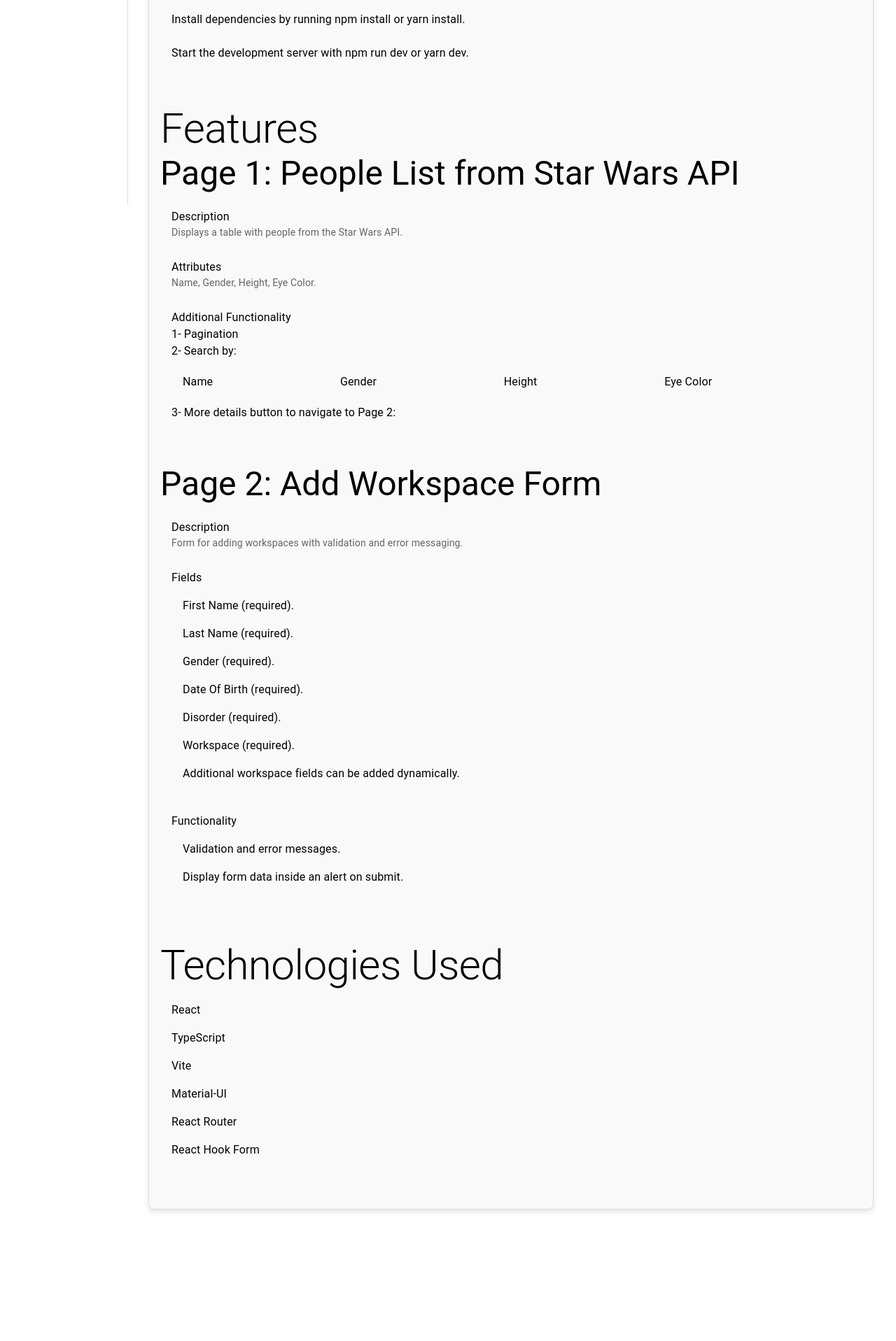
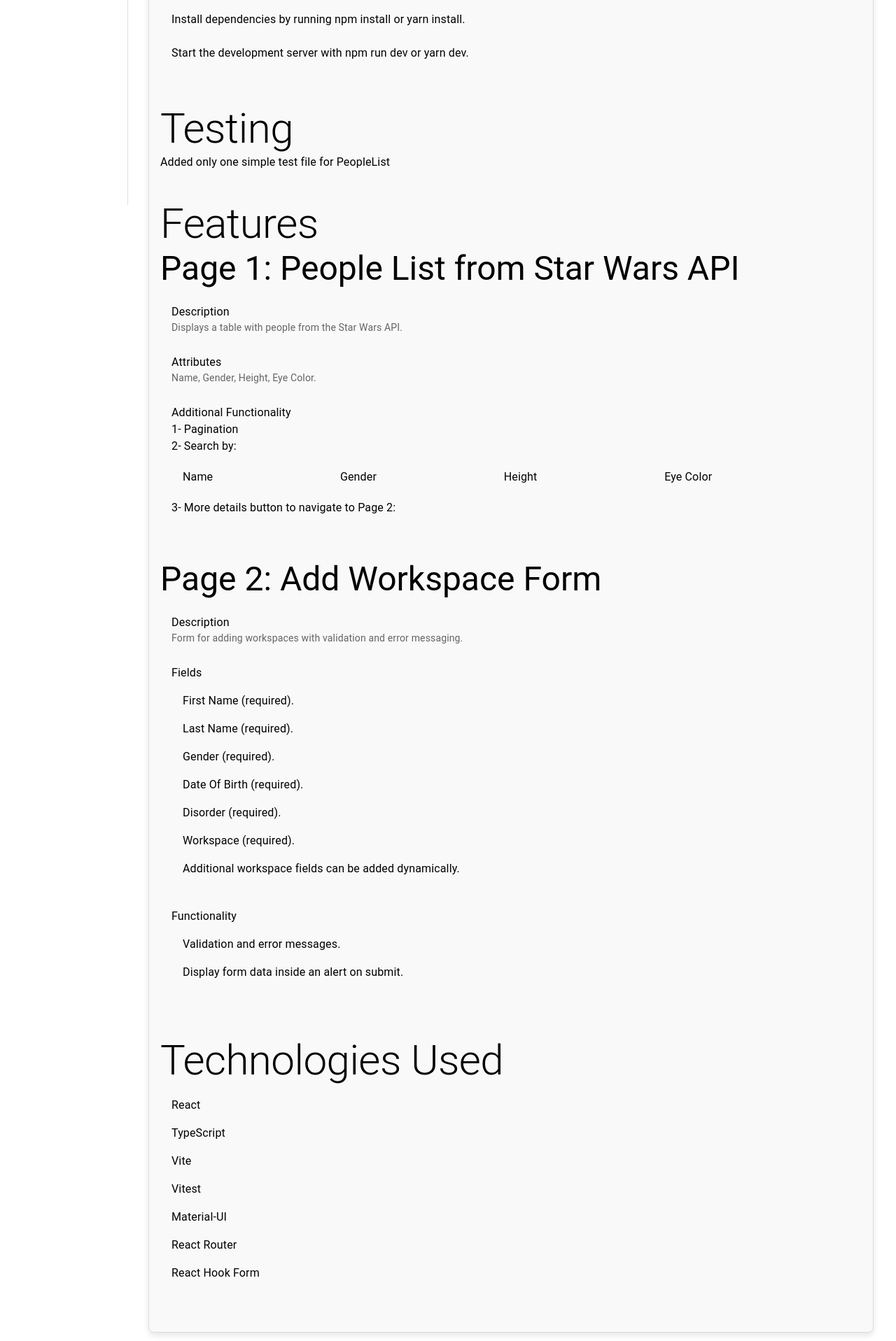
Before and after one commit to yazanj082/AO-React-Task, a React (Vite) app: page / in a window 1280 px wide. Shown: the part 517-2434 px from the top of the page at 70% size. Before the commit the page ends 2278 px from the top, so only its background shows below. Built offline with nearby package versions, Linux system fonts and the light colour scheme.

Commit message:
adding documentation

```diff
--- a/src/modules/home/pages/Home/Home.tsx
+++ b/src/modules/home/pages/Home/Home.tsx
@@ -67,7 +67,14 @@
           </ListItem>
         </List>
       </Box>
-
+      <Box className={styles.section}>
+        <Typography variant="h2" className={styles.heading}>
+          Testing
+        </Typography>
+        <Typography>
+          Added only one simple test file for PeopleList
+        </Typography>
+      </Box>
       <Box className={styles.section}>
         <Typography variant="h2" className={styles.heading}>
           Features
@@ -184,6 +191,7 @@
             <ListItem>React</ListItem>
             <ListItem>TypeScript</ListItem>
             <ListItem>Vite</ListItem>
+            <ListItem>Vitest</ListItem>
             <ListItem>Material-UI</ListItem>
             <ListItem>React Router</ListItem>
             <ListItem>React Hook Form</ListItem>
```
Also changed, not shown: 1 other file (tests, documents, lock files or other folders).
